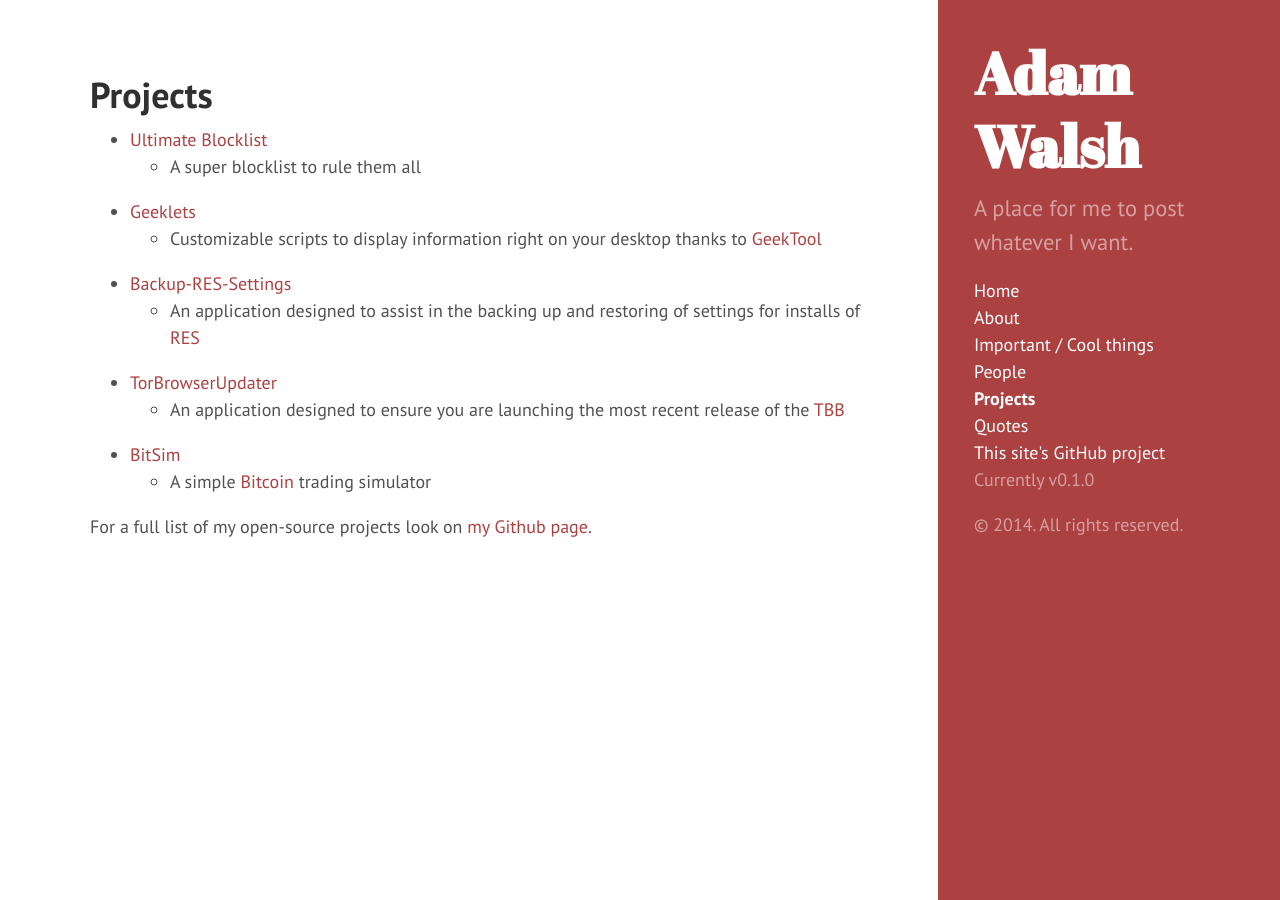
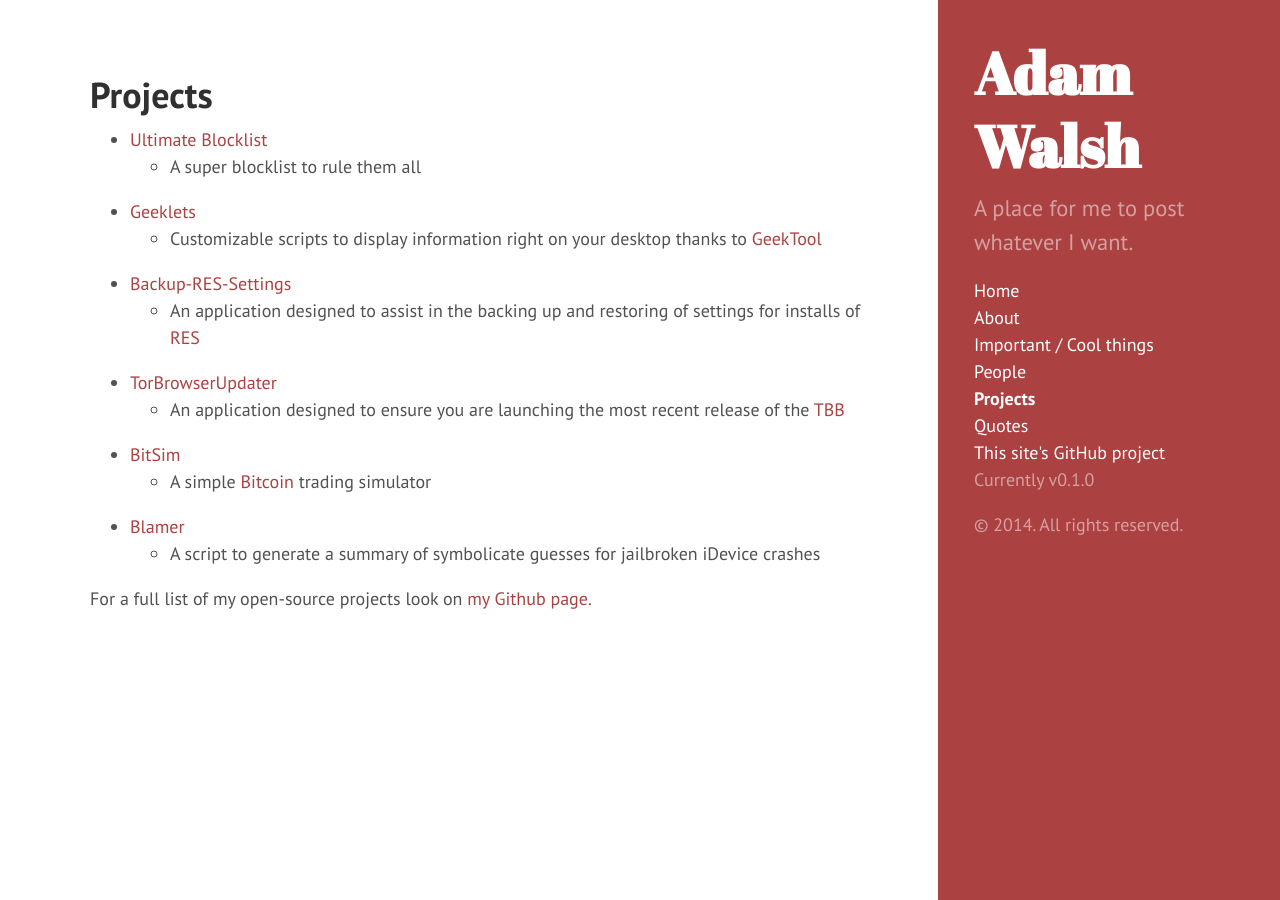
Before and after one commit to walshie4/walshie4.github.io, a Jekyll site: the page built from projects.md, in a window 1280 px wide. Built offline with Jekyll 4.4.1, drawn with Linux system fonts in a browser that asks for light colours; Markdown is read by kramdown in place of the engine named in the settings.

Commit message:
Added Blamer to projects page

```diff
--- a/projects.md
+++ b/projects.md
@@ -13,5 +13,7 @@
     * An application designed to ensure you are launching the most recent release of the [TBB](https://www.torproject.org/)
 * [BitSim](https://github.com/walshie4/BitSim)
     * A simple [Bitcoin](https://bitcoin.org/) trading simulator
+* [Blamer](http://walshie4.github.io/Blamer/)
+    * A script to generate a summary of symbolicate guesses for jailbroken iDevice crashes
 
 For a full list of my open-source projects look on [my Github page.](https://github.com/walshie4)
```
